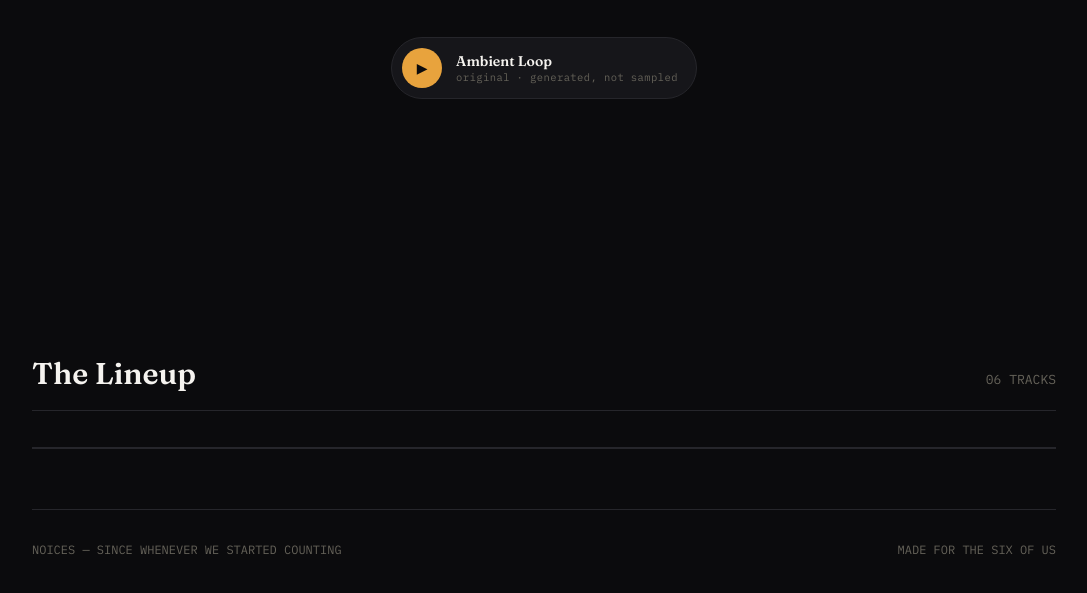
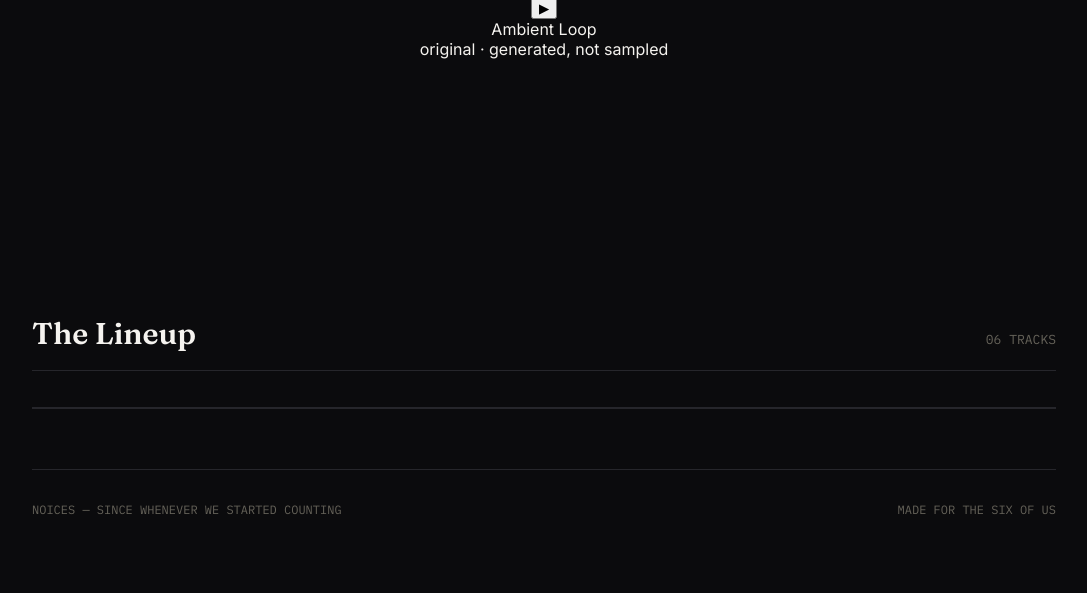
Before and after one commit to NoicesDiscord/Noices-Website, a plain HTML site: page index.html in a window 1280 px wide. Shown: the part 1988-2581 px from the top of the page, without its empty margins (96-1183 px from the left). After the commit the page ends 2555 px from the top, so only its background shows below. Drawn offline with Linux system fonts and the light colour scheme; a script that the page names is missing.

Commit message:
Update style.css

```diff
--- a/style.css
+++ b/style.css
@@ -131,47 +131,6 @@
   line-height: 1.55;
 }
 .subtitle strong{ color: var(--ink); font-weight: 600; }
-
-  /* player */
-  .player{
-    display:flex;
-    align-items:center;
-    gap: 14px;
-    justify-content:center;
-    margin: 40px auto 0;
-    padding: 10px 18px 10px 10px;
-    border: 1px solid var(--line);
-    border-radius: 999px;
-    background: var(--surface);
-    width: fit-content;
-  }
-  .play-btn{
-    width: 40px;
-    height: 40px;
-    border-radius: 50%;
-    border: none;
-    background: var(--amber);
-    color: #0b0b0d;
-    font-size: 14px;
-    cursor: pointer;
-    display:flex;
-    align-items:center;
-    justify-content:center;
-    transition: transform 0.15s ease, background 0.2s ease;
-  }
-  .play-btn:hover{ transform: scale(1.06); }
-  .player-meta{ text-align:left; }
-  .player-title{
-    font-family: var(--display);
-    font-weight: 600;
-    font-size: 14px;
-  }
-  .player-sub{
-    font-family: var(--mono);
-    font-size: 10.5px;
-    color: var(--ink-faint);
-    letter-spacing: 0.04em;
-  }
 
 /* waveform */
 .waveform{
@@ -327,10 +286,6 @@
   color: var(--ink-faint);
 }
 
-  @media (prefers-reduced-motion: reduce){
-    .waveform .bar, .mini-wave .b { animation: none !important; }
-  }
-
 /* ---------- FLOATING PLAYER BUTTON ---------- */
 .floating-play-btn {
   position: fixed;
@@ -363,3 +318,7 @@
 .floating-play-btn .icon {
   font-size: 11px;
 }
+
+@media (prefers-reduced-motion: reduce){
+  .waveform .bar, .mini-wave .b { animation: none !important; }
+}
```
Lines whose indentation alone changed are shown as unchanged.
